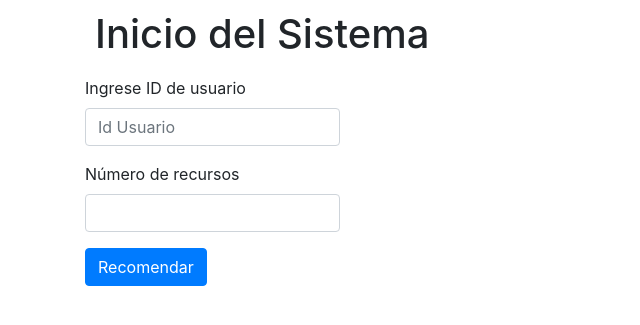
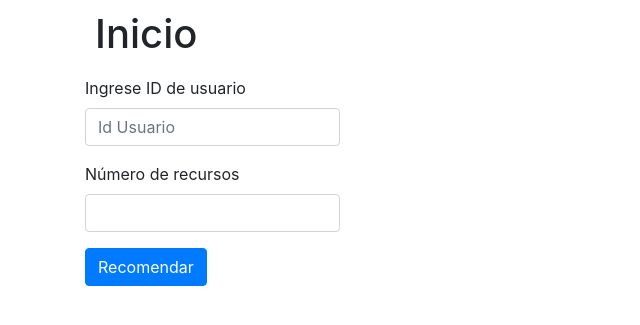
Before and after one commit to jeanNiqueSM/sistemaRecomendacion, a Flask app: page / in a window 1280 px wide. Shown: the part 58-383 px from the top of the page, without its empty margins (0-640 px from the left). Run offline with Flask 2, Linux system fonts and the light colour scheme; parts of the project's set-up code (start-up, migrations or seed data) failed here and were passed over; some libraries are stand-ins or nearby versions.

Commit message:
modificando titulo 2

```diff
--- a/templates/home.html
+++ b/templates/home.html
@@ -5,7 +5,7 @@
 {% endblock %}
 
 {% block heading %}
-    Inicio del Sistema
+    Inicio
 {% endblock %}
 
 
```
